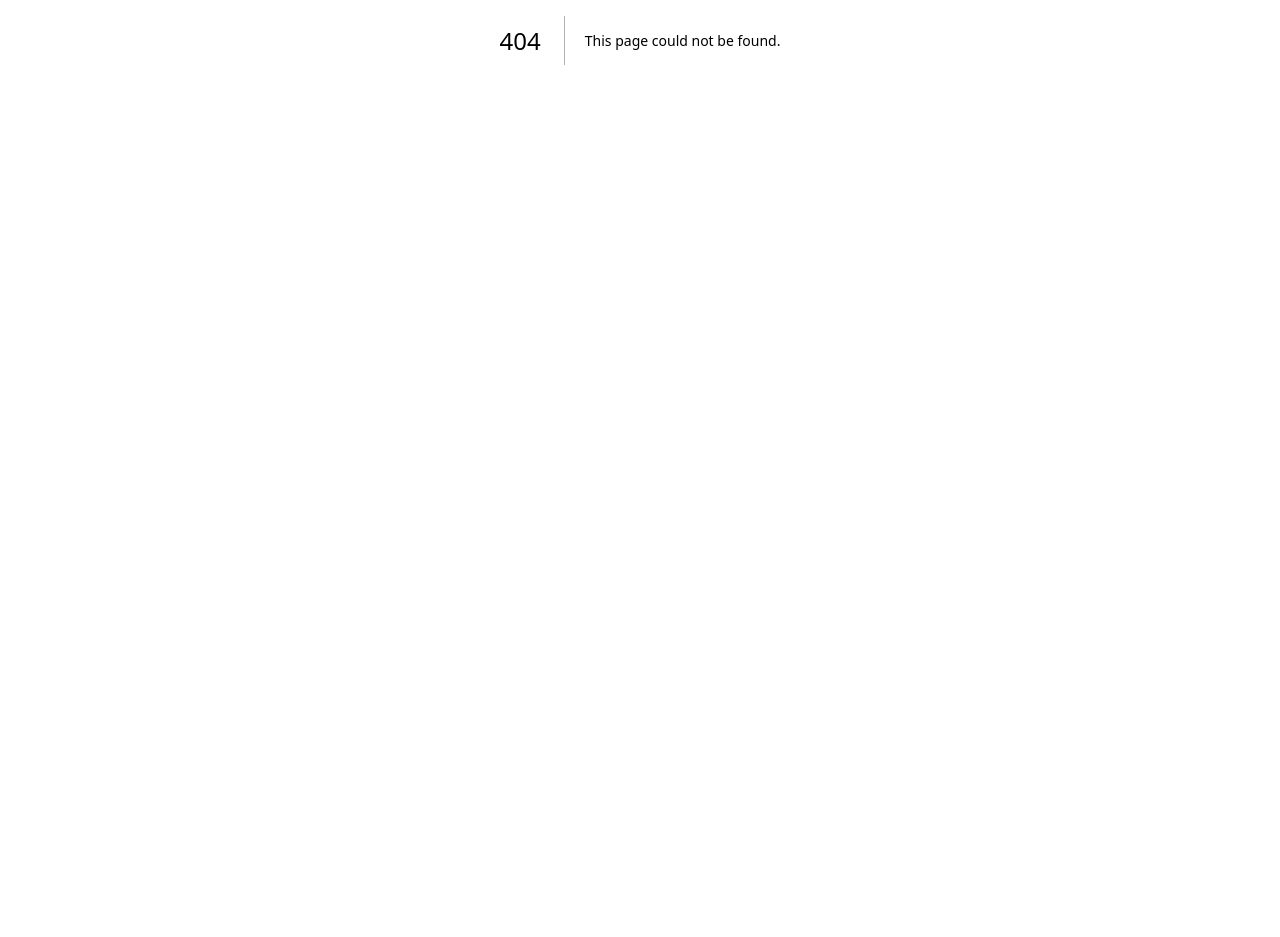
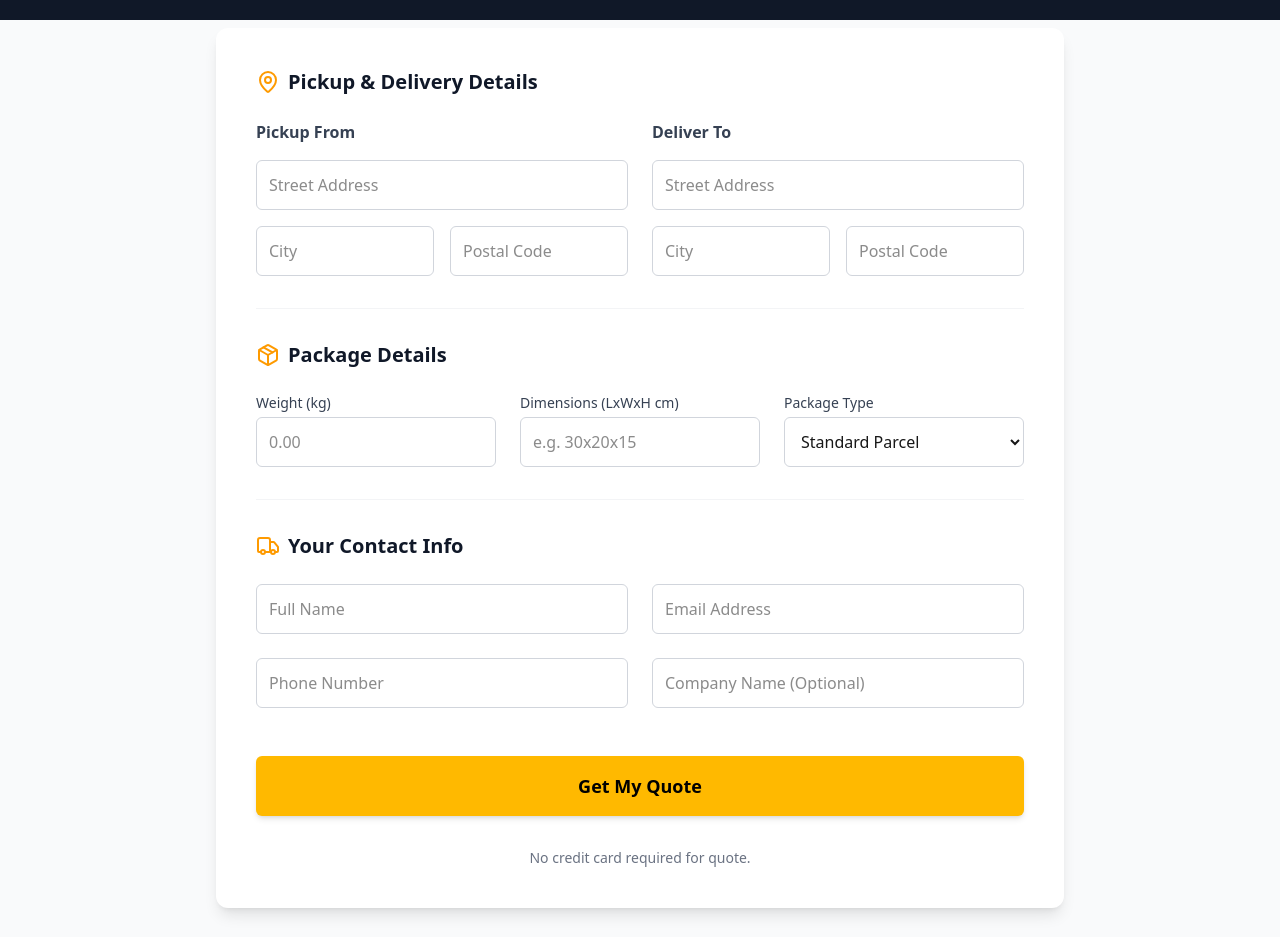
Before and after one commit to afriintelligence-source/kaelo-logistics, a Next.js app: page /quote in a window 1280 px wide. Before the commit this address had no page. Shown: the part 360-1297 px from the top of the page. Before the commit the page ends 800 px from the top, so only its background shows below. Built offline with nearby package versions, Linux system fonts and the light colour scheme.

Commit message:
Add Get a Quote page and link it

```diff
--- /dev/null
+++ b/src/app/quote/page.tsx
@@ -0,0 +1,102 @@
+import Navbar from '@/components/Navbar';
+import Footer from '@/components/Footer';
+import { Package, Truck, MapPin, Calendar, CreditCard } from 'lucide-react';
+
+export default function QuotePage() {
+  return (
+    <main className="min-h-screen bg-gray-50 font-sans">
+      <Navbar />
+
+      {/* Page Header */}
+      <div className="bg-gray-900 text-white py-12 md:py-20 px-6">
+        <div className="max-w-4xl mx-auto text-center">
+          <h1 className="text-3xl md:text-5xl font-bold mb-4">Get a Free Quote</h1>
+          <p className="text-gray-300 text-lg">Tell us what you need to move, and we'll get it there safely.</p>
+        </div>
+      </div>
+
+      <div className="max-w-4xl mx-auto px-6 py-12 -mt-10 relative z-10">
+        <div className="bg-white rounded-xl shadow-lg p-6 md:p-10">
+          <form className="space-y-8">
+
+            {/* Section 1: Pickup & Delivery */}
+            <div>
+              <h2 className="text-xl font-bold text-gray-900 mb-6 flex items-center gap-2">
+                <MapPin className="text-amber-500" /> Pickup & Delivery Details
+              </h2>
+              <div className="grid md:grid-cols-2 gap-6">
+                <div className="space-y-4">
+                  <h3 className="font-semibold text-gray-700">Pickup From</h3>
+                  <input type="text" placeholder="Street Address" className="w-full p-3 border border-gray-300 rounded-md focus:outline-none focus:ring-2 focus:ring-amber-400" />
+                  <div className="grid grid-cols-2 gap-4">
+                    <input type="text" placeholder="City" className="w-full p-3 border border-gray-300 rounded-md focus:outline-none focus:ring-2 focus:ring-amber-400" />
+                    <input type="text" placeholder="Postal Code" className="w-full p-3 border border-gray-300 rounded-md focus:outline-none focus:ring-2 focus:ring-amber-400" />
+                  </div>
+                </div>
+                <div className="space-y-4">
+                  <h3 className="font-semibold text-gray-700">Deliver To</h3>
+                  <input type="text" placeholder="Street Address" className="w-full p-3 border border-gray-300 rounded-md focus:outline-none focus:ring-2 focus:ring-amber-400" />
+                  <div className="grid grid-cols-2 gap-4">
+                    <input type="text" placeholder="City" className="w-full p-3 border border-gray-300 rounded-md focus:outline-none focus:ring-2 focus:ring-amber-400" />
+                    <input type="text" placeholder="Postal Code" className="w-full p-3 border border-gray-300 rounded-md focus:outline-none focus:ring-2 focus:ring-amber-400" />
+                  </div>
+                </div>
+              </div>
+            </div>
+
+            <hr className="border-gray-100" />
+
+            {/* Section 2: Package Details */}
+            <div>
+              <h2 className="text-xl font-bold text-gray-900 mb-6 flex items-center gap-2">
+                <Package className="text-amber-500" /> Package Details
+              </h2>
+              <div className="grid md:grid-cols-3 gap-6">
+                <div>
+                   <label className="block text-sm font-medium text-gray-700 mb-1">Weight (kg)</label>
+                   <input type="number" placeholder="0.00" className="w-full p-3 border border-gray-300 rounded-md focus:outline-none focus:ring-2 focus:ring-amber-400" />
+                </div>
+                <div>
+                   <label className="block text-sm font-medium text-gray-700 mb-1">Dimensions (LxWxH cm)</label>
+                   <input type="text" placeholder="e.g. 30x20x15" className="w-full p-3 border border-gray-300 rounded-md focus:outline-none focus:ring-2 focus:ring-amber-400" />
+                </div>
+                <div>
+                   <label className="block text-sm font-medium text-gray-700 mb-1">Package Type</label>
+                   <select className="w-full p-3 border border-gray-300 rounded-md focus:outline-none focus:ring-2 focus:ring-amber-400 bg-white">
+                     <option>Standard Parcel</option>
+                     <option>Document</option>
+                     <option>Fragile</option>
+                     <option>Pallet</option>
+                   </select>
+                </div>
+              </div>
+            </div>
+
+             <hr className="border-gray-100" />
+
+             {/* Section 3: Contact Info */}
+            <div>
+               <h2 className="text-xl font-bold text-gray-900 mb-6 flex items-center gap-2">
+                <Truck className="text-amber-500" /> Your Contact Info
+              </h2>
+               <div className="grid md:grid-cols-2 gap-6">
+                 <input type="text" placeholder="Full Name" className="w-full p-3 border border-gray-300 rounded-md focus:outline-none focus:ring-2 focus:ring-amber-400" />
+                 <input type="email" placeholder="Email Address" className="w-full p-3 border border-gray-300 rounded-md focus:outline-none focus:ring-2 focus:ring-amber-400" />
+                 <input type="tel" placeholder="Phone Number" className="w-full p-3 border border-gray-300 rounded-md focus:outline-none focus:ring-2 focus:ring-amber-400" />
+                 <input type="text" placeholder="Company Name (Optional)" className="w-full p-3 border border-gray-300 rounded-md focus:outline-none focus:ring-2 focus:ring-amber-400" />
+               </div>
+            </div>
+
+            <button type="button" className="w-full bg-amber-400 hover:bg-amber-500 text-black font-bold py-4 rounded-md text-lg transition-colors shadow-md mt-4">
+              Get My Quote
+            </button>
+            <p className="text-center text-gray-500 text-sm">No credit card required for quote.</p>
+
+          </form>
+        </div>
+      </div>
+
+      <Footer />
+    </main>
+  );
+}
--- a/src/components/Footer.tsx
+++ b/src/components/Footer.tsx
@@ -1,3 +1,5 @@
+import Link from 'next/link';
+
 export default function Footer() {
   return (
     <footer className="bg-gray-900 text-white py-12 px-6 md:px-12 border-t border-gray-800">
@@ -17,12 +19,9 @@ export default function Footer() {
 
         {/* Buttons */}
         <div className="flex flex-col sm:flex-row gap-4">
-          <button className="bg-amber-400 hover:bg-amber-500 text-black font-bold py-3 px-8 rounded-md uppercase tracking-wide transition-colors">
+          <Link href="/quote" className="bg-amber-400 hover:bg-amber-500 text-black font-bold py-3 px-8 rounded-md uppercase tracking-wide transition-colors inline-block text-center">
             Get a Quote
-          </button>
-          <button className="bg-gray-200 hover:bg-white text-black font-bold py-3 px-8 rounded-md uppercase tracking-wide transition-colors">
-            Track a Delivery
-          </button>
+          </Link>
         </div>
       </div>
 
--- a/src/components/Hero.tsx
+++ b/src/components/Hero.tsx
@@ -1,3 +1,4 @@
+import Link from 'next/link';
 import { ArrowRight } from 'lucide-react';
 
 export default function Hero() {
@@ -29,9 +30,6 @@ export default function Hero() {
           <button className="bg-amber-400 hover:bg-amber-500 text-black font-bold py-3 px-8 rounded-md uppercase tracking-wide transition-colors">
             Get a Quote
           </button>
-          <button className="bg-gray-100 hover:bg-white text-black font-bold py-3 px-8 rounded-md uppercase tracking-wide transition-colors">
-            Track a Delivery
-          </button>
         </div>
       </div>
     </div>
--- a/src/components/Navbar.tsx
+++ b/src/components/Navbar.tsx
@@ -13,7 +13,7 @@ export default function Navbar() {
             </Link>
 
             <div className="hidden md:flex items-center gap-8 font-medium text-gray-700">
-                <Link href="#" className="hover:text-black">Home</Link>
+                <Link href="/" className="hover:text-black">Home</Link>
                 <Link href="#" className="hover:text-black">Services</Link>
                 <Link href="#" className="hover:text-black">About Us</Link>
                 <Link href="#" className="hover:text-black">Contact</Link>
```
